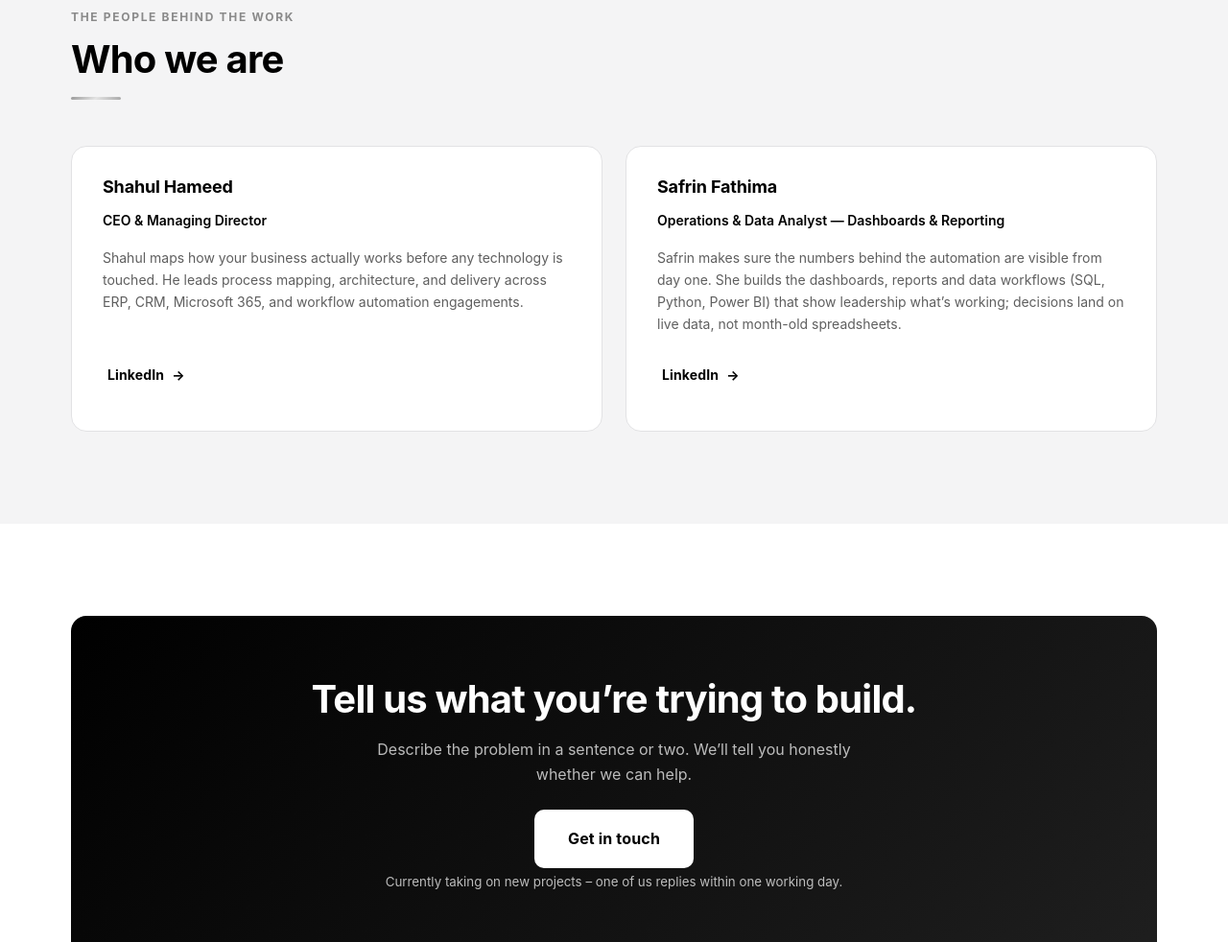
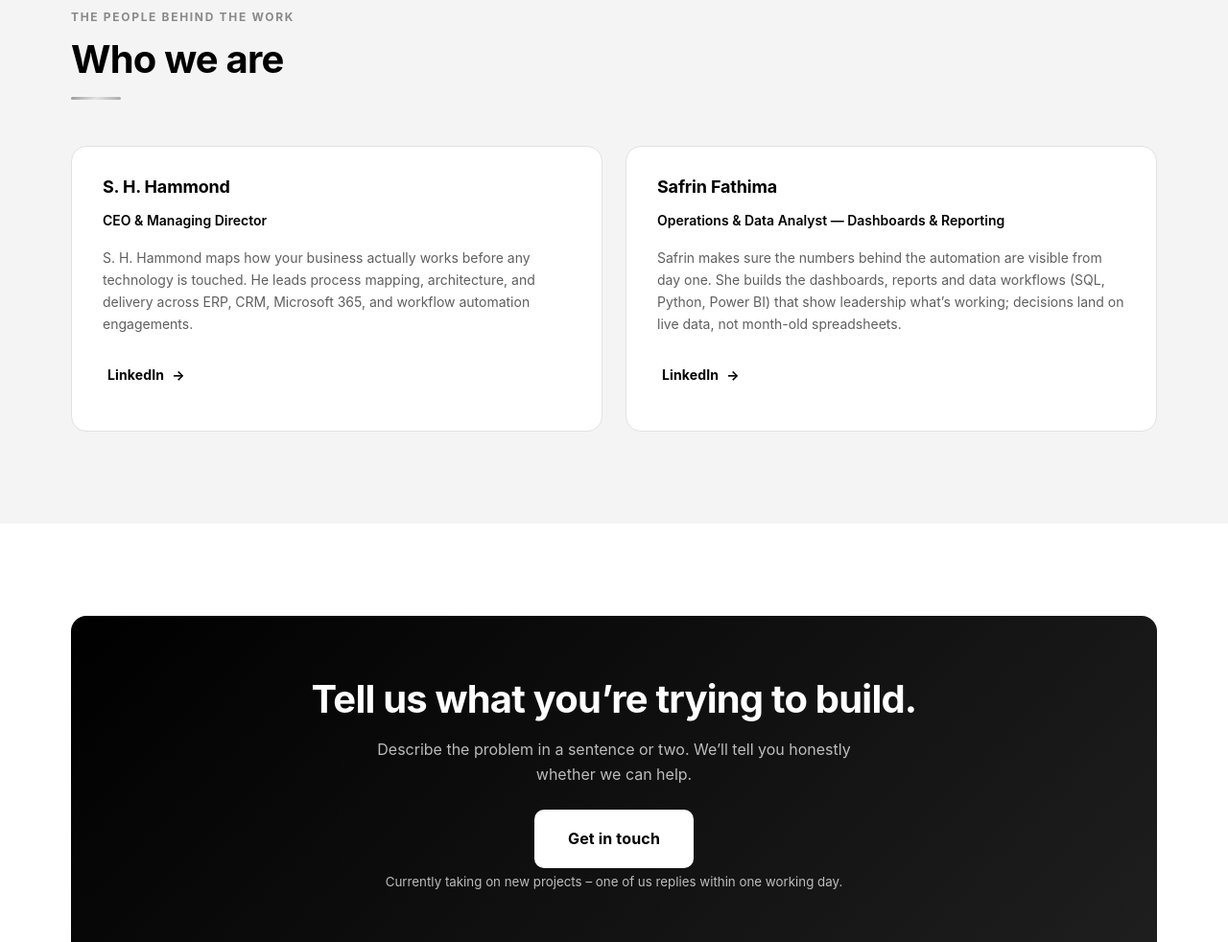
Before and after one commit to Shahul16/vinceai-website, a plain HTML site: page index.html in a window 1280 px wide. Shown: the part 5100-6082 px from the top of the page at 96% size. Drawn offline with Linux system fonts and the light colour scheme.

Commit message:
Update index.html

```diff
--- a/index.html
+++ b/index.html
@@ -274,9 +274,9 @@
     </div>
     <div class="grid grid--2">
       <article class="card reveal">
-        <h3>Shahul Hameed</h3>
+        <h3>S. H. Hammond</h3>
         <p><strong>CEO &amp; Managing Director</strong></p>
-        <p>Shahul maps how your business actually works before any technology is touched. He leads process mapping, architecture, and delivery across ERP, CRM, Microsoft 365, and workflow automation engagements.</p>
+        <p>S. H. Hammond maps how your business actually works before any technology is touched. He leads process mapping, architecture, and delivery across ERP, CRM, Microsoft 365, and workflow automation engagements.</p>
         <a class="btn btn--ghost" href="https://www.linkedin.com/in/shahulhameed16" rel="noopener" target="_blank">LinkedIn <span aria-hidden="true">→</span></a>
       </article>
       <article class="card reveal">
```
